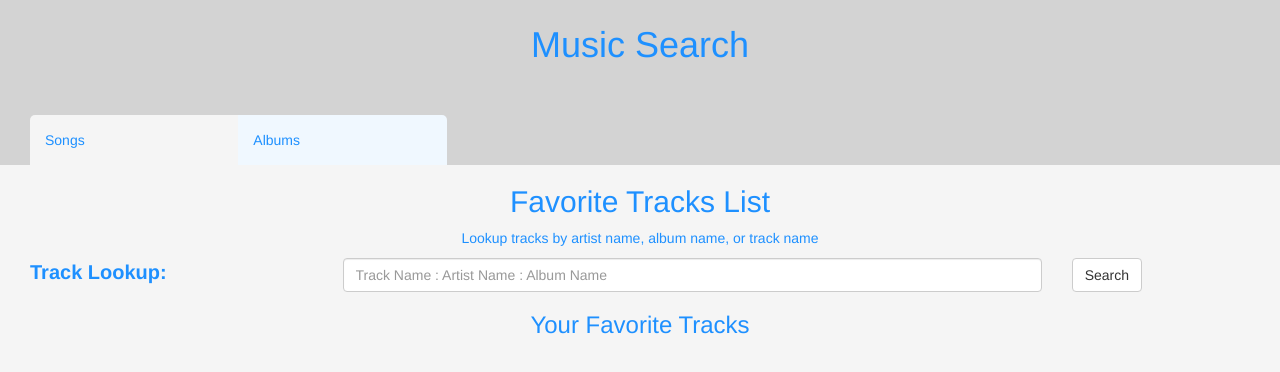
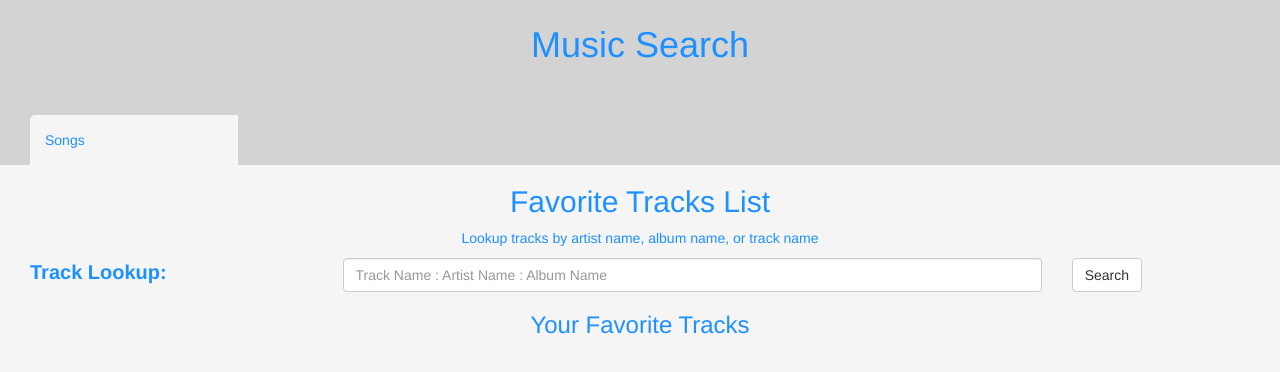
Before and after one commit to jbrunner92/creativity2, a plain HTML site: page index.html in a window 1280 px wide. Drawn offline with nearby package versions, Linux system fonts and the light colour scheme.

Commit message:
Hid album
hid the album tab entirely, looks a bit strange but i think its better
than having a non working section.

```diff
--- a/index.html
+++ b/index.html
@@ -17,7 +17,7 @@
         </div>
         <div class="row" style="margin-left: 15px;">
             <div id="songs_tab" class="col-sm-2 tab-active">Songs</div>
-            <div id="albums_tab" class="col-sm-2">Albums</div>
+            <div id="albums_tab" class="col-sm-2" hidden>Albums</div>
             <div class="col-sm-8"></div>
         </div>
     </header>
```
